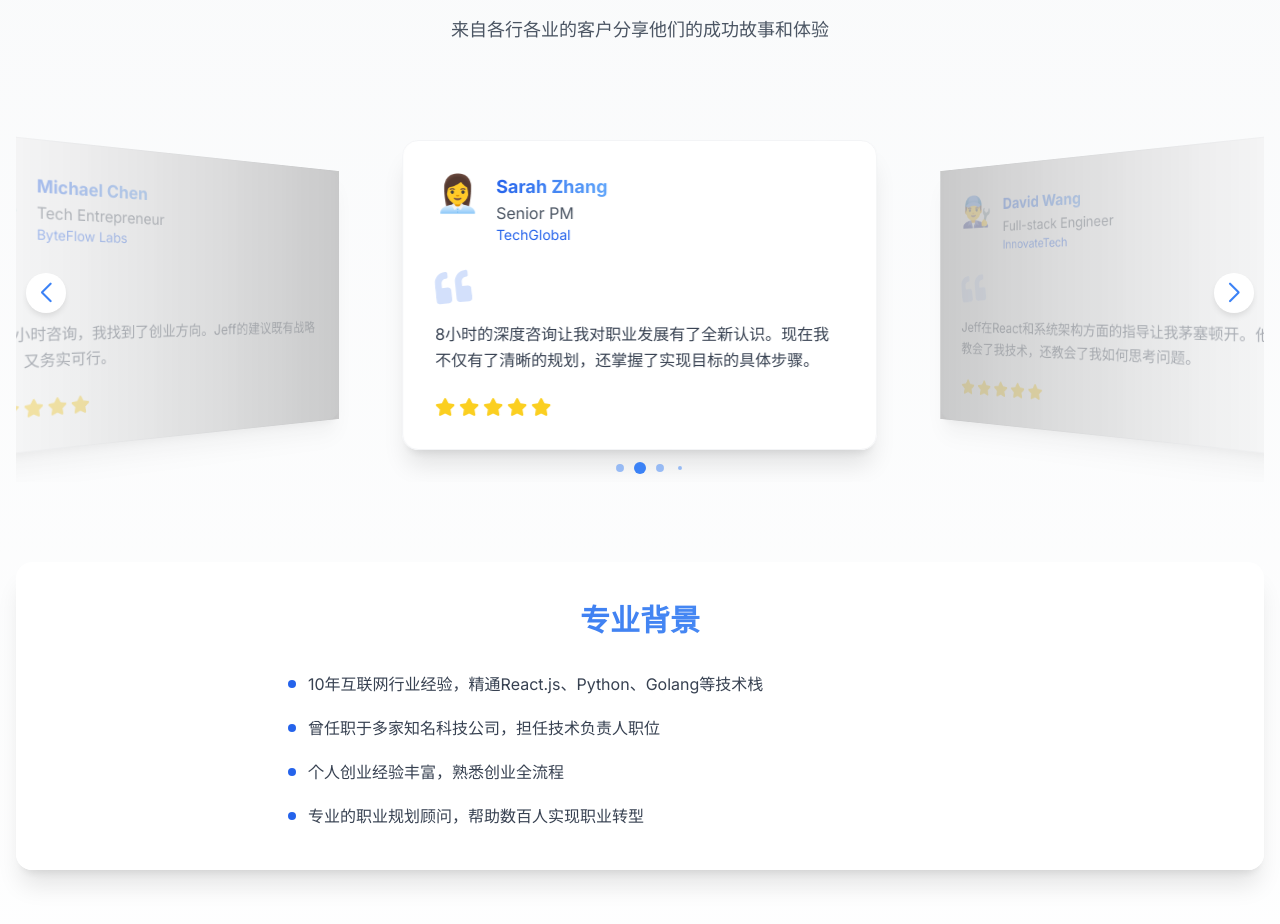
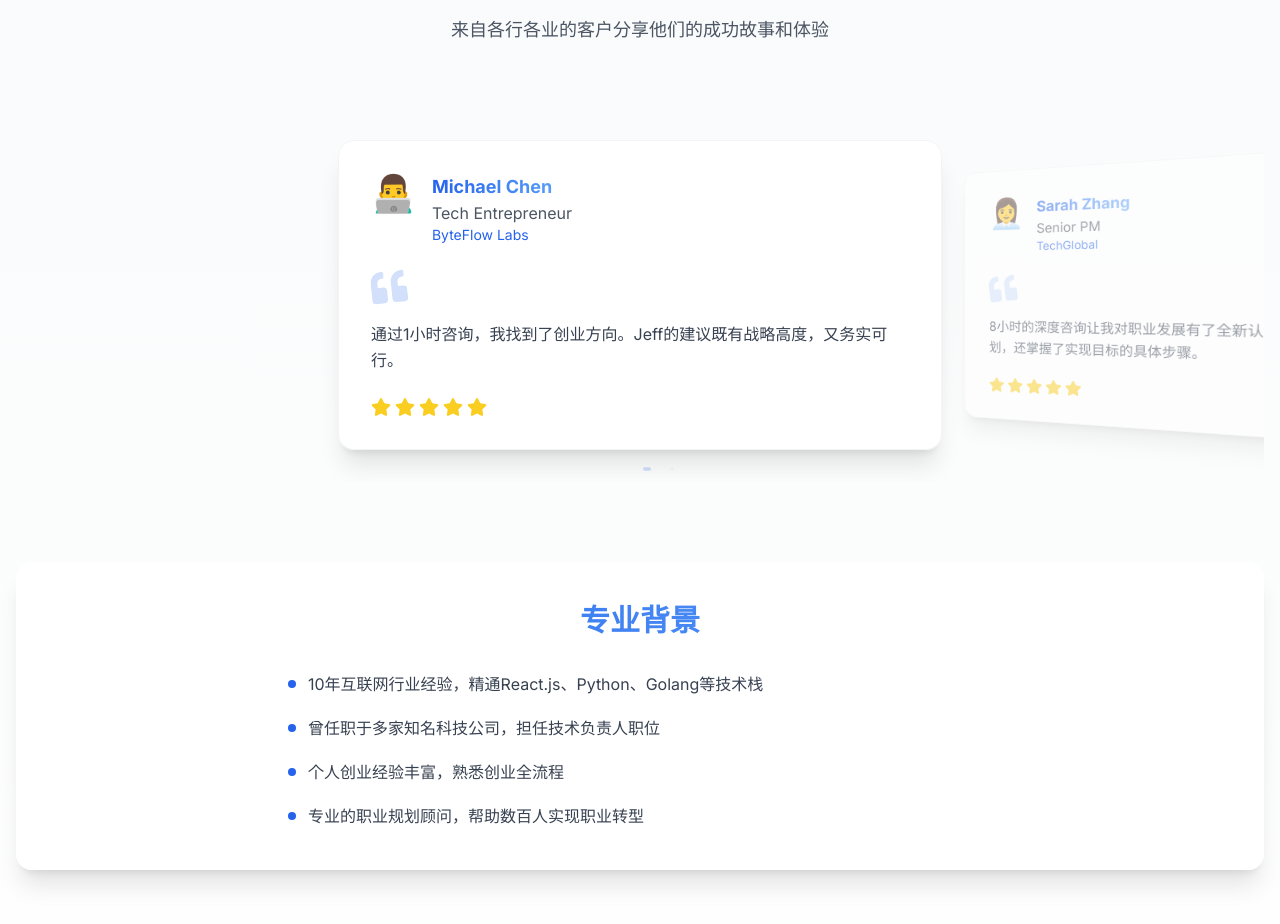
Before and after one commit to wquguru/super-individual, a Next.js app: page / in a window 1280 px wide. Shown: the part 2260-3184 px from the top of the page. Built offline with nearby package versions, Linux system fonts and the light colour scheme.

Commit message:
optimize testimonials

```diff
--- a/app/components/Testimonials.tsx
+++ b/app/components/Testimonials.tsx
@@ -122,34 +122,42 @@ const Testimonials = () => {
             slidesPerView={1}
             centeredSlides={true}
             autoplay={{
-              delay: 5000,
+              delay: 7000,
               disableOnInteraction: false,
+              pauseOnMouseEnter: true,
             }}
             pagination={{
               clickable: true,
               dynamicBullets: true,
+              bulletActiveClass: 'swiper-pagination-bullet-active-testimonial'
             }}
-            navigation={true}
+            navigation={{
+              prevEl: '.swiper-button-prev',
+              nextEl: '.swiper-button-next',
+            }}
             effect="coverflow"
             coverflowEffect={{
-              rotate: 50,
+              rotate: 15,
               stretch: 0,
-              depth: 100,
-              modifier: 1,
-              slideShadows: true,
+              depth: 50,
+              modifier: 2,
+              slideShadows: false,
             }}
             grabCursor={true}
+            speed={800}
+            watchSlidesProgress={true}
+            preventInteractionOnTransition={true}
             breakpoints={{
               640: {
                 slidesPerView: 1,
                 spaceBetween: 20,
               },
               768: {
-                slidesPerView: 2,
+                slidesPerView: 1.5,
                 spaceBetween: 30,
               },
               1024: {
-                slidesPerView: 2.5,
+                slidesPerView: 2,
                 spaceBetween: 40,
               },
             }}
--- a/app/styles/testimonials.css
+++ b/app/styles/testimonials.css
@@ -55,32 +55,35 @@
 }
 
 .swiper-slide {
-  opacity: 0.4;
-  transition: opacity 0.3s ease;
+  transition: all 0.6s ease;
+  opacity: 0.5;
+  transform: scale(0.85);
 }
 
 .swiper-slide-active {
   opacity: 1;
+  transform: scale(1);
 }
 
 .swiper-pagination-bullet {
-  width: 12px;
-  height: 12px;
-  background: rgba(59, 130, 246, 0.5);
-  opacity: 1;
+  width: 10px !important;
+  height: 10px !important;
+  background: rgba(37, 99, 235, 0.2) !important;
+  transition: all 0.3s ease;
 }
 
-.swiper-pagination-bullet-active {
-  background: #3b82f6;
-  transform: scale(1.2);
+.swiper-pagination-bullet-active-testimonial {
+  width: 24px !important;
+  border-radius: 5px !important;
+  background: #2563eb !important;
 }
 
 .swiper-button-next,
 .swiper-button-prev {
-  color: #3b82f6;
-  background: white;
-  width: 40px;
-  height: 40px;
+  color: #2563eb !important;
+  background: rgba(255, 255, 255, 0.9);
+  width: 3rem !important;
+  height: 3rem !important;
   border-radius: 50%;
   box-shadow: 0 4px 6px -1px rgba(0, 0, 0, 0.1);
   transition: all 0.3s ease;
@@ -88,13 +91,13 @@
 
 .swiper-button-next:hover,
 .swiper-button-prev:hover {
+  background: rgba(255, 255, 255, 1);
   transform: scale(1.1);
-  box-shadow: 0 6px 8px -1px rgba(0, 0, 0, 0.15);
 }
 
-.swiper-button-next:after,
-.swiper-button-prev:after {
-  font-size: 1.2rem;
+.swiper-button-next::after,
+.swiper-button-prev::after {
+  font-size: 1.5rem !important;
   font-weight: bold;
 }
 
@@ -104,9 +107,24 @@
   background-image: linear-gradient(to left, rgba(59, 130, 246, 0.15), rgba(255, 255, 255, 0));
 }
 
-@media (max-width: 640px) {
+/* Testimonial card hover effects */
+.testimonials-swiper .swiper-slide:hover {
+  transform: translateY(-5px);
+}
+
+/* Responsive adjustments */
+@media (max-width: 768px) {
   .swiper-button-next,
   .swiper-button-prev {
-    display: none;
+    display: none !important;
+  }
+
+  .swiper-pagination-bullet {
+    width: 8px !important;
+    height: 8px !important;
+  }
+
+  .swiper-pagination-bullet-active-testimonial {
+    width: 20px !important;
   }
 }
```
